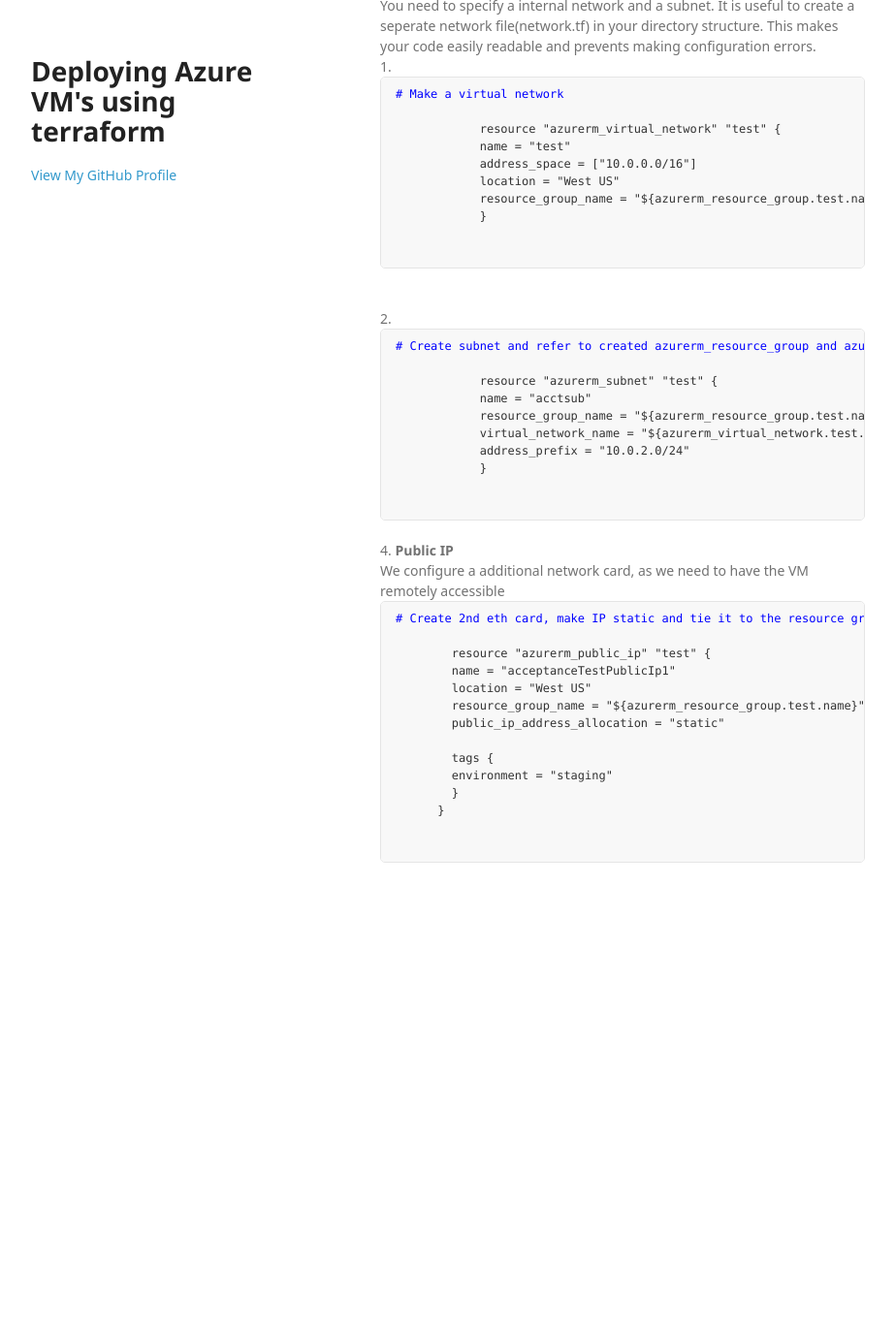
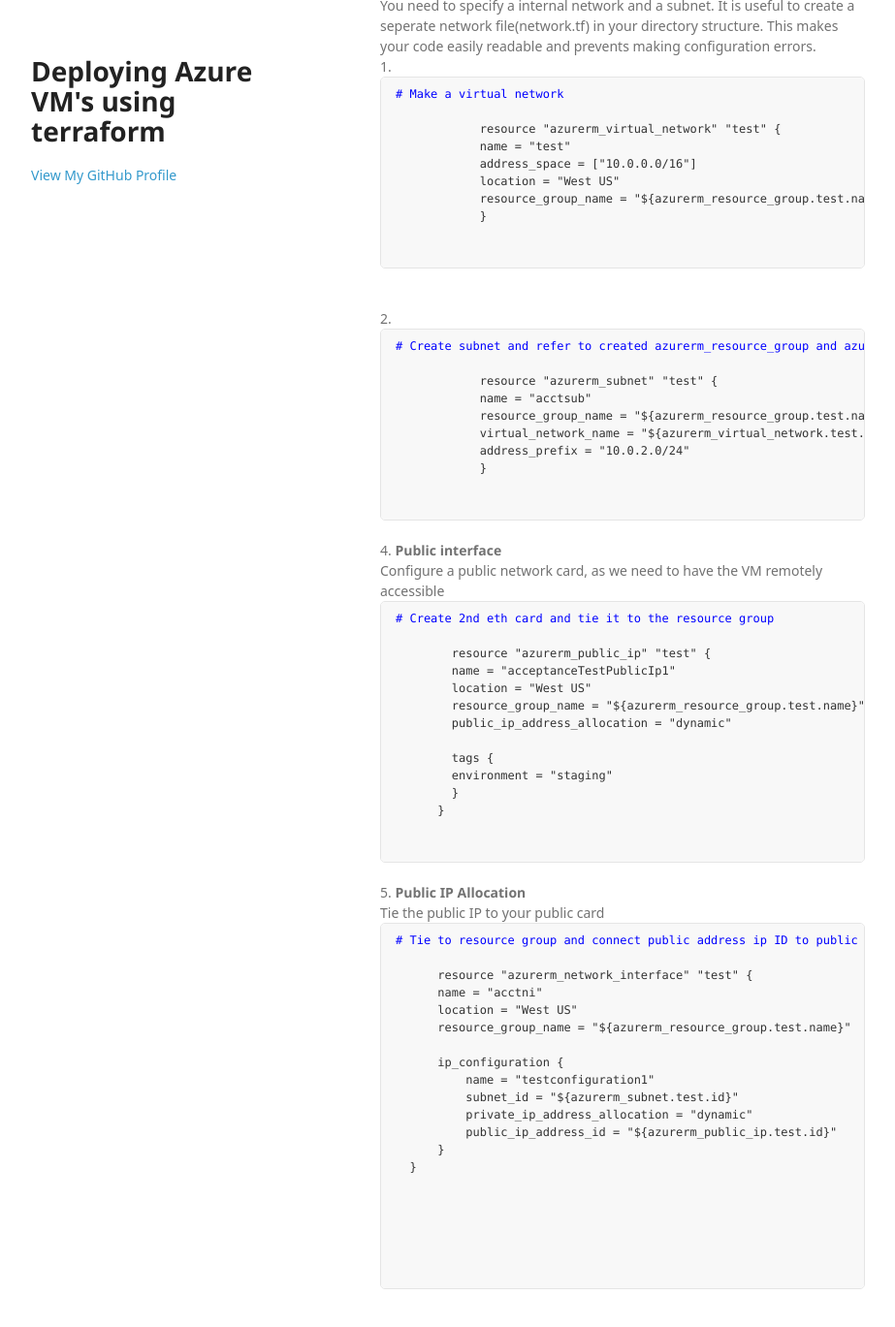
Before and after one commit to arjenwilly/arjenwilly.github.io, a Jekyll site: the page terraform2.html, which Jekyll copies as it is, in a window 1280 px wide and 1400 px high, scrolled down 899 px. Shown: the top 1369 px of the window at 97% size, without its empty margins (178-1101 px from the left). Built offline with Jekyll 4.4.1, drawn with Linux system fonts in a browser that asks for light colours; some web fonts are replaced; before the commit the page ends 1859 px from its top, so only the background shows below that.

Commit message:
Update terraform2.html

```diff
--- a/terraform2.html
+++ b/terraform2.html
@@ -78,15 +78,15 @@
             }
           </code>
         </pre>
-        4. <b>Public IP</b><br>
-        We configure a additional network card, as we need to have the VM remotely accessible<br>
-        <pre style="color: blue"># Create 2nd eth card, make IP static and tie it to the resource group
+        4. <b>Public interface</b><br>
+        Configure a public network card, as we need to have the VM remotely accessible<br>
+        <pre style="color: blue"># Create 2nd eth card and tie it to the resource group
         <code>
         resource "azurerm_public_ip" "test" {
         name = "acceptanceTestPublicIp1"
         location = "West US"
         resource_group_name = "${azurerm_resource_group.test.name}"
-        public_ip_address_allocation = "static"
+        public_ip_address_allocation = "dynamic"
 
         tags {
         environment = "staging"
@@ -94,6 +94,22 @@
       }
       </code>
       </pre>
+      5. <b>Public IP Allocation</b><br>
+      Tie the public IP to your public card<br>
+      <pre style="color: blue"># Tie to resource group and connect public address ip ID to public ip interface
+      <code>
+      resource "azurerm_network_interface" "test" {
+      name = "acctni"
+      location = "West US"
+      resource_group_name = "${azurerm_resource_group.test.name}"
+
+      ip_configuration {
+          name = "testconfiguration1"
+          subnet_id = "${azurerm_subnet.test.id}"
+          private_ip_address_allocation = "dynamic"
+          public_ip_address_id = "${azurerm_public_ip.test.id}"
+      }
+  }
 
 
 
```
